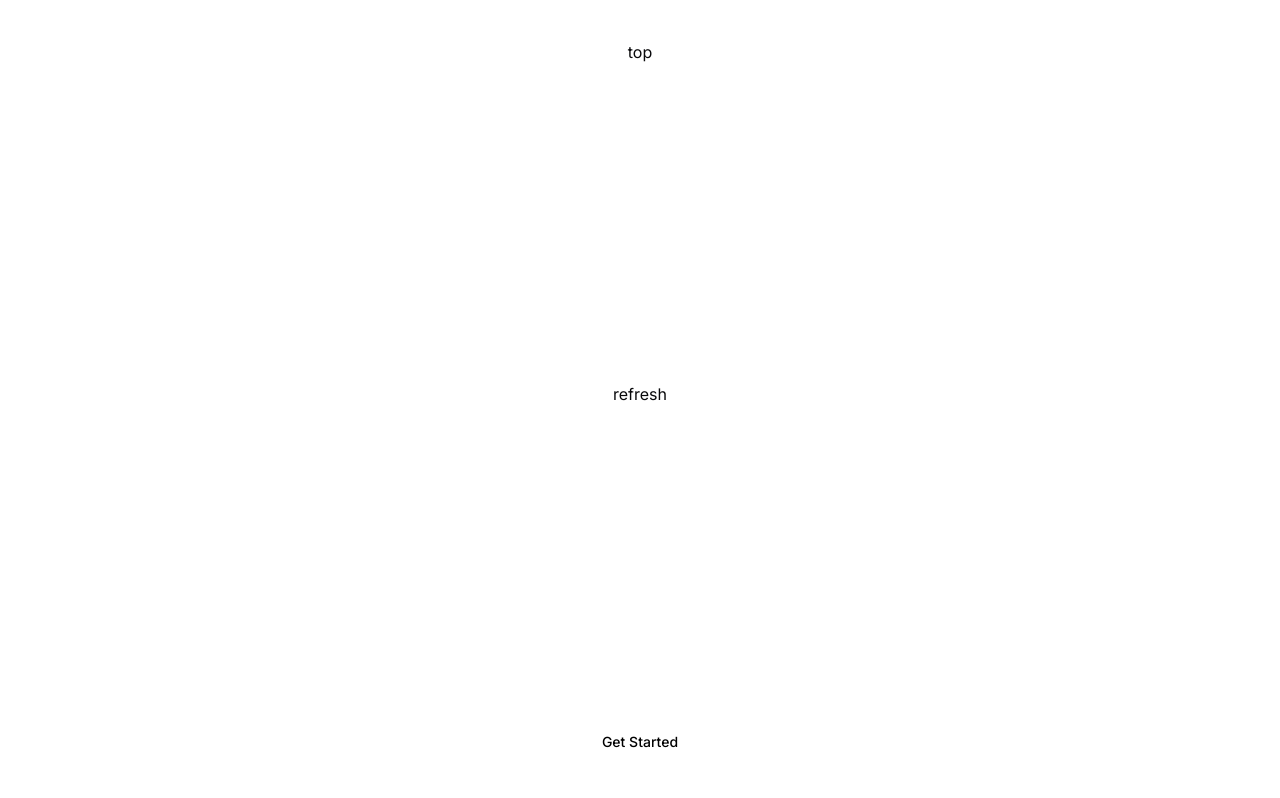
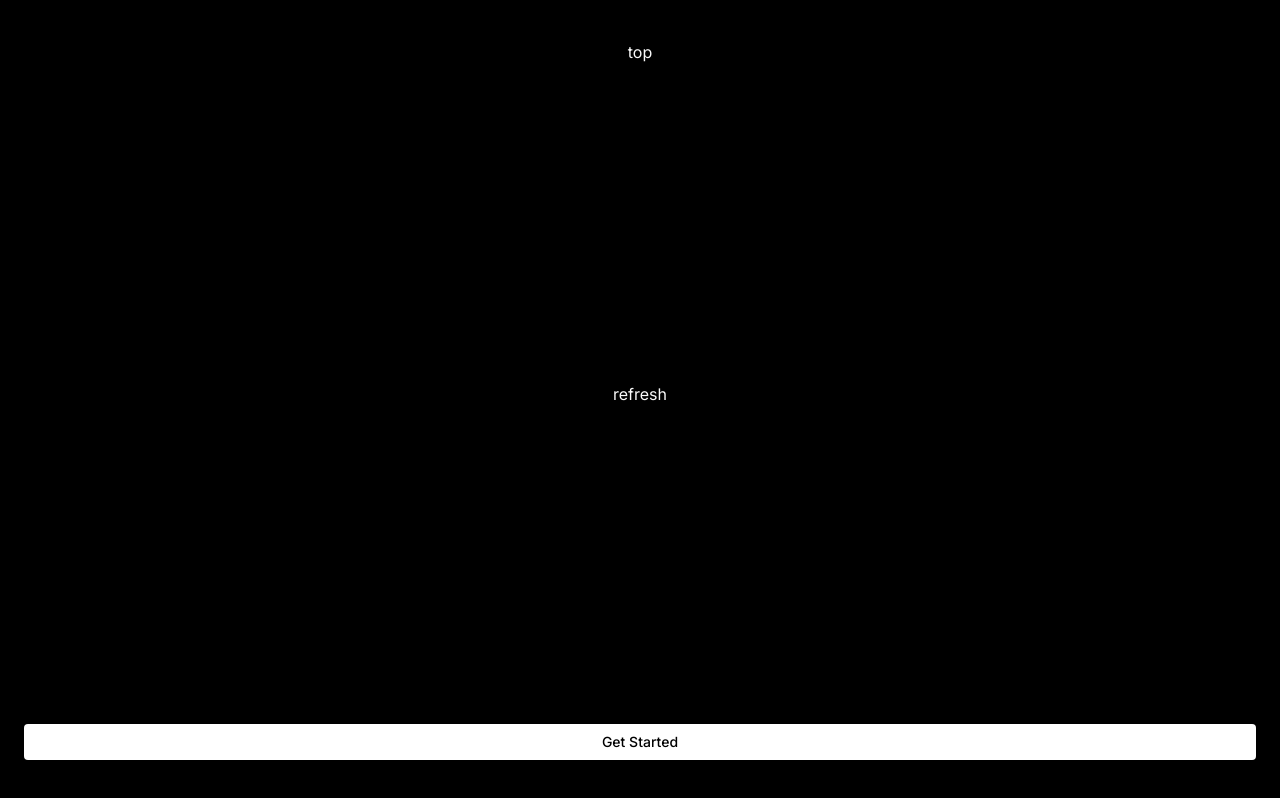
Before and after one commit to em62/new, a Next.js app: page / in a window 1280 px wide. Built offline with nearby package versions, Linux system fonts and the light colour scheme.

Commit message:
update: ダークテーマに変更する (#2)

```diff
--- a/app/layout.tsx
+++ b/app/layout.tsx
@@ -1,22 +1,22 @@
-import type { Metadata } from "next";
-import { Inter } from "next/font/google";
-import "./globals.css";
+import type { Metadata } from 'next'
+import { Inter } from 'next/font/google'
+import './globals.css'
 
-const inter = Inter({ subsets: ["latin"] });
+const inter = Inter({ subsets: ['latin'] })
 
 export const metadata: Metadata = {
-  title: "Create Next App",
-  description: "Generated by create next app",
-};
+  title: 'Create Next App',
+  description: 'Generated by create next app',
+}
 
 export default function RootLayout({
   children,
 }: Readonly<{
-  children: React.ReactNode;
+  children: React.ReactNode
 }>) {
   return (
-    <html lang="en">
+    <html lang="en" className="dark">
       <body className={inter.className}>{children}</body>
     </html>
-  );
+  )
 }
```
